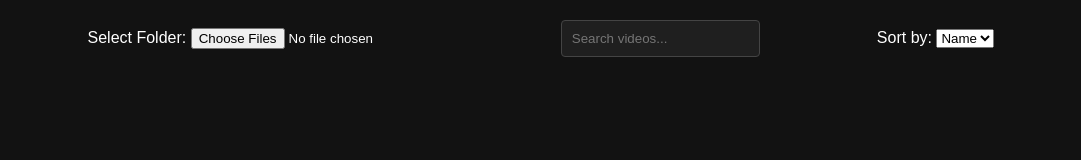
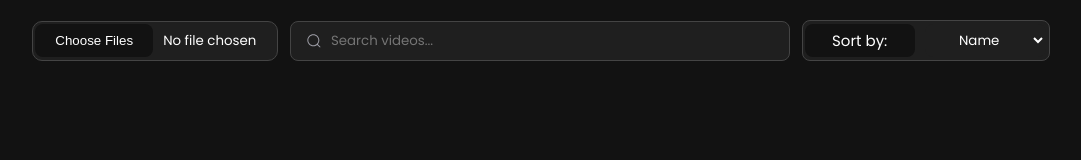
Before and after one commit to Dev-Ashrafee/Downloaded-Course-Video-Organiser, a plain HTML site: page index.html in a window 1280 px wide. Shown: the whole page, without its empty margins (99-1180 px from the left). Drawn offline with Linux system fonts and the light colour scheme.

Commit message:
Design implemented

```diff
--- a/index.html
+++ b/index.html
@@ -11,16 +11,9 @@
   <body>
     <div class="container">
       <!-- Container for folder selection, search bar, and sort options -->
-      <div
-        style="
-          display: flex;
-          justify-content: space-around;
-          align-items: center;
-        "
-      >
+      <div class="header-section">
         <!-- Folder selector for uploading videos -->
-        <div class="folder-selector">
-          <label for="folderInput">Select Folder:</label>
+        <from class="folder-selector">
           <input
             type="file"
             id="folderInput"
@@ -28,17 +21,24 @@
             directory
             multiple
           />
-        </div>
+        </from>
 
         <!-- Search bar for filtering videos -->
         <div class="search-bar">
+          <svg class="search-bar-icon" aria-hidden="true" viewBox="0 0 24 24">
+            <g>
+              <path
+                d="M21.53 20.47l-3.66-3.66C19.195 15.24 20 13.214 20 11c0-4.97-4.03-9-9-9s-9 4.03-9 9 4.03 9 9 9c2.215 0 4.24-.804 5.808-2.13l3.66 3.66c.147.146.34.22.53.22s.385-.073.53-.22c.295-.293.295-.767.002-1.06zM3.5 11c0-4.135 3.365-7.5 7.5-7.5s7.5 3.365 7.5 7.5-3.365 7.5-7.5 7.5-7.5-3.365-7.5-7.5z"
+              ></path>
+            </g>
+          </svg>
           <input type="text" id="searchInput" placeholder="Search videos..." />
         </div>
 
         <!-- Sort options for arranging the video list -->
         <div class="sort-options">
-          <label for="sortSelect">Sort by:</label>
-          <select id="sortSelect">
+          <label for="sortSelect" class="sort-label">Sort by:</label>
+          <select id="sortSelect" class="sort-options-select">
             <option value="name">Name</option>
             <option value="date">Date</option>
           </select>
--- a/script/script.js
+++ b/script/script.js
@@ -42,7 +42,7 @@ function renderVideoList(files) {
 
     // Create a button for marking the video as completed
     const completedButton = document.createElement("button");
-    completedButton.textContent = "Mark as Completed";
+    completedButton.textContent = "Completed ?";
     completedButton.disabled = completedVideos.has(file.name);
     completedButton.addEventListener("click", (event) => {
       event.stopPropagation(); // Prevent click event on video item
--- a/style/style.css
+++ b/style/style.css
@@ -1,3 +1,11 @@
+@import url("https://fonts.googleapis.com/css2?family=Inter:wght@100..900&family=Poppins:ital,wght@0,100;0,200;0,300;0,400;0,500;0,600;0,700;0,800;0,900;1,100;1,200;1,300;1,400;1,500;1,600;1,700;1,800;1,900&display=swap");
+
+* {
+  margin: 0;
+  padding: 0;
+  font-family: poppins, sans-serif;
+}
+
 body {
   font-family: Arial, sans-serif;
   background-color: #121212; /* Dark mode background color */
@@ -18,27 +26,129 @@ body.light-mode {
   width: 80%;
   margin-top: 20px;
 }
+.header-section {
+  display: flex;
+  margin-bottom: 20px;
+  flex-direction: row;
+  align-items: center;
+  justify-content: space-around;
+}
 
-.folder-selector,
-.search-bar,
-.sort-options,
 .controls {
   margin-bottom: 20px;
 }
 
+.folder-selector {
+  max-width: 320px;
+}
+
+#folderInput {
+  width: 240px;
+  max-width: 100%;
+  color: #fff;
+  padding: 2px;
+  background: #1f1f1f;
+  border-radius: 10px;
+  border: 1px solid #444;
+  height: 34px;
+}
+#folderInput::file-selector-button {
+  margin-right: 10px;
+  border: none;
+  background: #121212;
+  padding: 9px 20px;
+  border-radius: 8px;
+  color: #fff;
+  cursor: pointer;
+  transition: background 0.2s ease-in-out;
+}
+#folderInput::file-selector-button:hover {
+  background: #555;
+}
+
 .search-bar {
   display: flex;
-  justify-content: center;
+  line-height: 28px;
+  align-items: center;
+  position: relative;
+  width: 500px;
+  margin: 0px 5px ;
 }
 
 .search-bar input {
-  padding: 10px;
+  padding: 0 1rem;
+  padding-left: 2.5rem;
+  outline: none;
   border: 1px solid #444; /* Dark mode border color */
-  border-radius: 4px;
+  border-radius: 8px;
   background-color: #1f1f1f; /* Dark mode background color */
   color: #ffffff; /* Dark mode text color */
   width: 100%;
-  max-width: 400px;
+
+  height: 38px;
+  line-height: 28px;
+  transition: 0.3s ease;
+}
+
+.search-bar input:focus,
+input:hover {
+  box-shadow: 0 0 0 4px rgba(8, 8, 8, 0.24);
+  outline: none;
+}
+
+.search-bar-icon {
+  position: absolute;
+  left: 1rem;
+  fill: #9e9ea7;
+  width: 1rem;
+  height: 1rem;
+}
+
+.sort-options {
+  align-items: center;
+  background: #1f1f1f;
+  display: flex;
+  flex-direction: row;
+  width: 246px;
+  height: 39px;
+  justify-content: flex-start;
+  border: 1px solid #444; /* Dark mode border color */
+  border-radius: 8px;
+}
+
+.sort-label {
+  margin-right: 10px;
+  margin-left: 2px;
+  background: #121212;
+  width: 224px;
+  height: 85%;
+  display: flex;
+  border-radius: 8px;
+  align-items: center;
+  color: #fff;
+  cursor: pointer;
+  font-size: 15px;
+  min-width: max-content;
+  justify-content: center;
+
+}
+
+.sort-options-select{
+  width: 100%;
+  margin-right: 3px;
+  border-radius: 8px;
+  padding: 6px 0px;
+  align-items: center;
+  display: flex;
+  justify-content: center;
+  text-align: center;
+  background: #1f1f1f;
+  color: white;
+  border: none;
+}
+
+#sortSelect option{
+
 }
 
 .video-player {
@@ -69,6 +179,10 @@ body.light-mode {
   background-color: #333; /* Dark mode hover color */
 }
 
+.video-item button {
+  border-radius: 8px;
+  padding: 5px 10px;
+}
 .video-controls label {
   color: #ffffff; /* Dark mode text color */
 }
@@ -95,5 +209,5 @@ body.light-mode {
 
 .completed {
   text-decoration: line-through;
-  color: #888; /* Color for completed items */
+  color: #874646; /* Color for completed items */
 }
```
